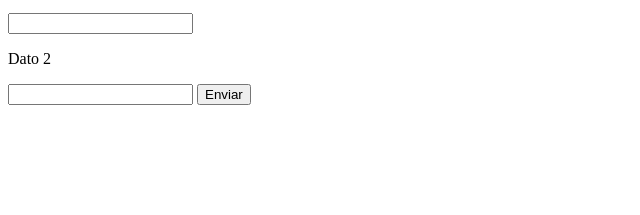
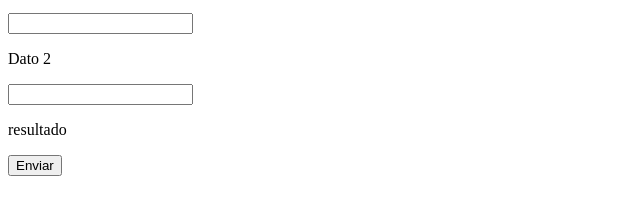
Before and after one commit to AlanReboreda/PorcentajeClaseDulce, a website built with Parcel: page index.html in a window 1280 px wide. Shown: the part 87-302 px from the top of the page, without its empty margins (0-640 px from the left). Built offline with nearby package versions, Linux system fonts and the light colour scheme.

Commit message:
2 otro cambio

```diff
--- a/index.html
+++ b/index.html
@@ -9,6 +9,8 @@
     <input type="text" id="dato" />
     <p>Dato 2</p>
     <input type="text" id="dato2" />
+    <p>resultado</p>
+    <div id="resultado"></div>
     <button id="btnEnviar">Enviar</button>
     <script src="src/index.ts"></script>
   </body>
```
